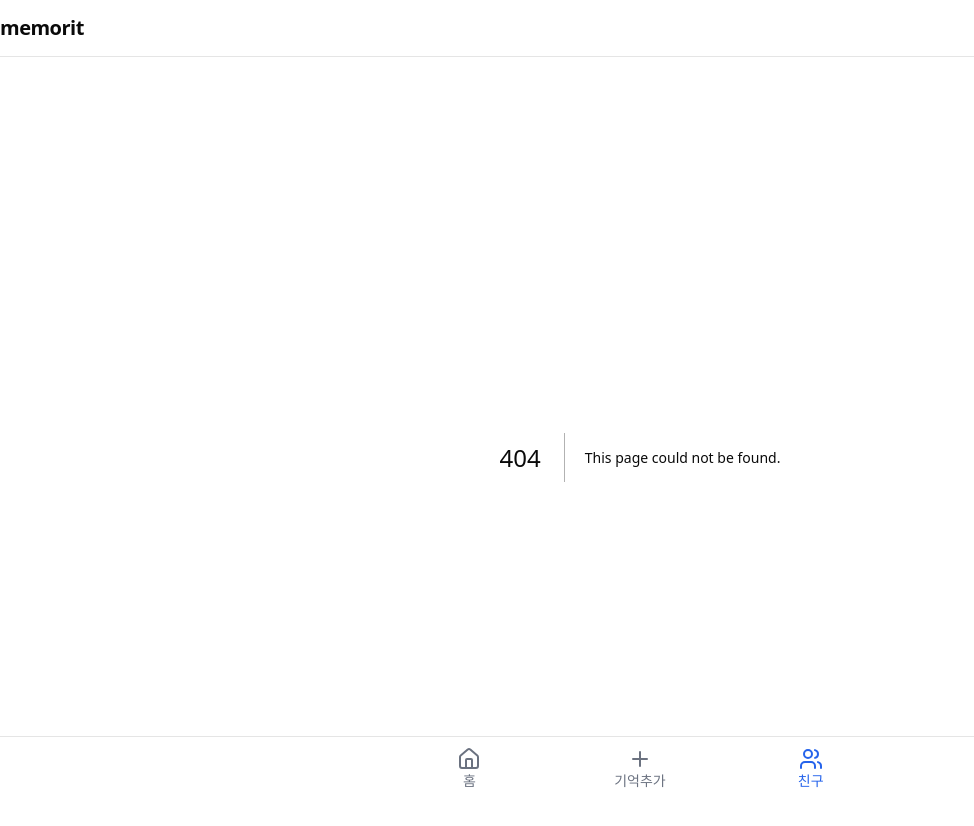
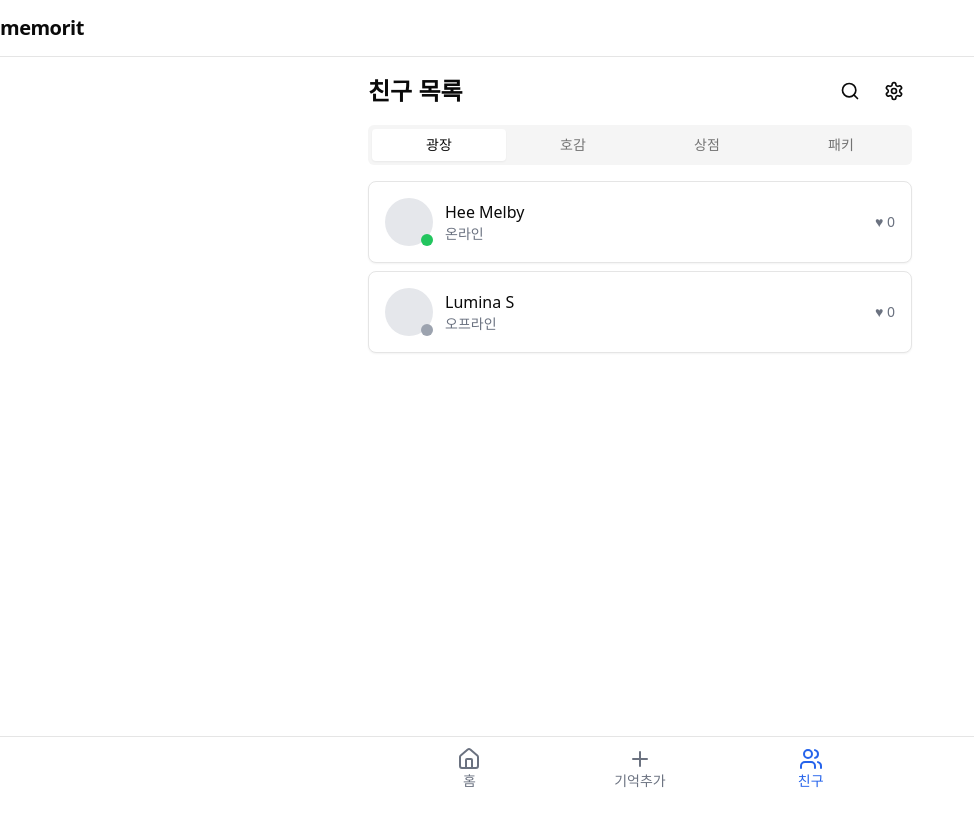
Before and after one commit to JeonJungyu-1/new-memorit, a Next.js app: page /friends in a window 1280 px wide. Before the commit this address had no page. Shown: the top 826 px of the page, without its empty margins (0-974 px from the left). After the commit the page ends 800 px from the top, so only its background shows below. Built offline with nearby package versions, Linux system fonts and the light colour scheme.

Commit message:
feat: 친구 목록 페이지 구현
- 친구 목록 페이지 레이아웃 구현
- 친구 카드 컴포넌트 구현
- 친구 목록 컴포넌트 구현
- 탭 기반 친구 목록 필터링 기능 추가
- 온라인/오프라인 상태 표시 기능 추가
- 호감도 표시 기능 추가

```diff
--- /dev/null
+++ b/app/friends/page.tsx
@@ -0,0 +1,50 @@
+import FriendList from "@/components/friends/FriendList";
+import { Tabs, TabsContent, TabsList, TabsTrigger } from "@/components/ui/tabs";
+import { Search, Settings } from "lucide-react";
+
+export default function FriendsPage() {
+  return (
+    <main className="container max-w-xl mx-auto p-4">
+      <div className="flex items-center justify-between mb-4">
+        <h1 className="text-2xl font-bold">친구 목록</h1>
+        <div className="flex items-center gap-2">
+          <button className="p-2 rounded-full hover:bg-gray-100">
+            <Search className="w-5 h-5" />
+          </button>
+          <button className="p-2 rounded-full hover:bg-gray-100">
+            <Settings className="w-5 h-5" />
+          </button>
+        </div>
+      </div>
+
+      <Tabs defaultValue="all" className="w-full">
+        <TabsList className="w-full">
+          <TabsTrigger value="all" className="flex-1">
+            광장
+          </TabsTrigger>
+          <TabsTrigger value="mutual" className="flex-1">
+            호감
+          </TabsTrigger>
+          <TabsTrigger value="sent" className="flex-1">
+            상점
+          </TabsTrigger>
+          <TabsTrigger value="others" className="flex-1">
+            패키
+          </TabsTrigger>
+        </TabsList>
+        <TabsContent value="all">
+          <FriendList type="all" />
+        </TabsContent>
+        <TabsContent value="mutual">
+          <FriendList type="mutual" />
+        </TabsContent>
+        <TabsContent value="sent">
+          <FriendList type="sent" />
+        </TabsContent>
+        <TabsContent value="others">
+          <FriendList type="others" />
+        </TabsContent>
+      </Tabs>
+    </main>
+  );
+}
--- /dev/null
+++ b/components/friends/FriendCard.tsx
@@ -0,0 +1,36 @@
+import { IFriend } from "@/types";
+import { Card } from "../ui/card";
+
+interface IFriendCardProps {
+  friend: IFriend;
+}
+
+export default function FriendCard({ friend }: IFriendCardProps) {
+  return (
+    <Card className="p-4">
+      <div className="flex items-center justify-between">
+        <div className="flex items-center gap-3">
+          <div className="relative">
+            <div className="w-12 h-12 rounded-full bg-gray-200" />
+            <div
+              className={`absolute bottom-0 right-0 w-3 h-3 rounded-full ${
+                friend.status === "online" ? "bg-green-500" : "bg-gray-400"
+              }`}
+            />
+          </div>
+          <div>
+            <h3 className="font-medium">{friend.name}</h3>
+            <p className="text-sm text-gray-500">
+              {friend.status === "online" ? "온라인" : "오프라인"}
+            </p>
+          </div>
+        </div>
+        <div className="flex items-center gap-2">
+          <span className="text-sm text-gray-500">
+            ♥ {friend.favoriteCount}
+          </span>
+        </div>
+      </div>
+    </Card>
+  );
+}
--- /dev/null
+++ b/components/friends/FriendList.tsx
@@ -0,0 +1,34 @@
+import { IFriend } from "@/types";
+import FriendCard from "./FriendCard";
+
+interface IFriendListProps {
+  type: "all" | "mutual" | "sent" | "others";
+}
+
+export default function FriendList({ type }: IFriendListProps) {
+  // 실제로는 API에서 데이터를 가져와야 합니다
+  const mockFriends: IFriend[] = [
+    {
+      id: "1",
+      name: "Hee Melby",
+      status: "online",
+      favoriteCount: 0,
+    },
+    {
+      id: "2",
+      name: "Lumina S",
+      status: "offline",
+      lastActive: new Date(),
+      favoriteCount: 0,
+    },
+    // ... 더 많은 목업 데이터
+  ];
+
+  return (
+    <div className="space-y-2 mt-4">
+      {mockFriends.map((friend) => (
+        <FriendCard key={friend.id} friend={friend} />
+      ))}
+    </div>
+  );
+}
```
